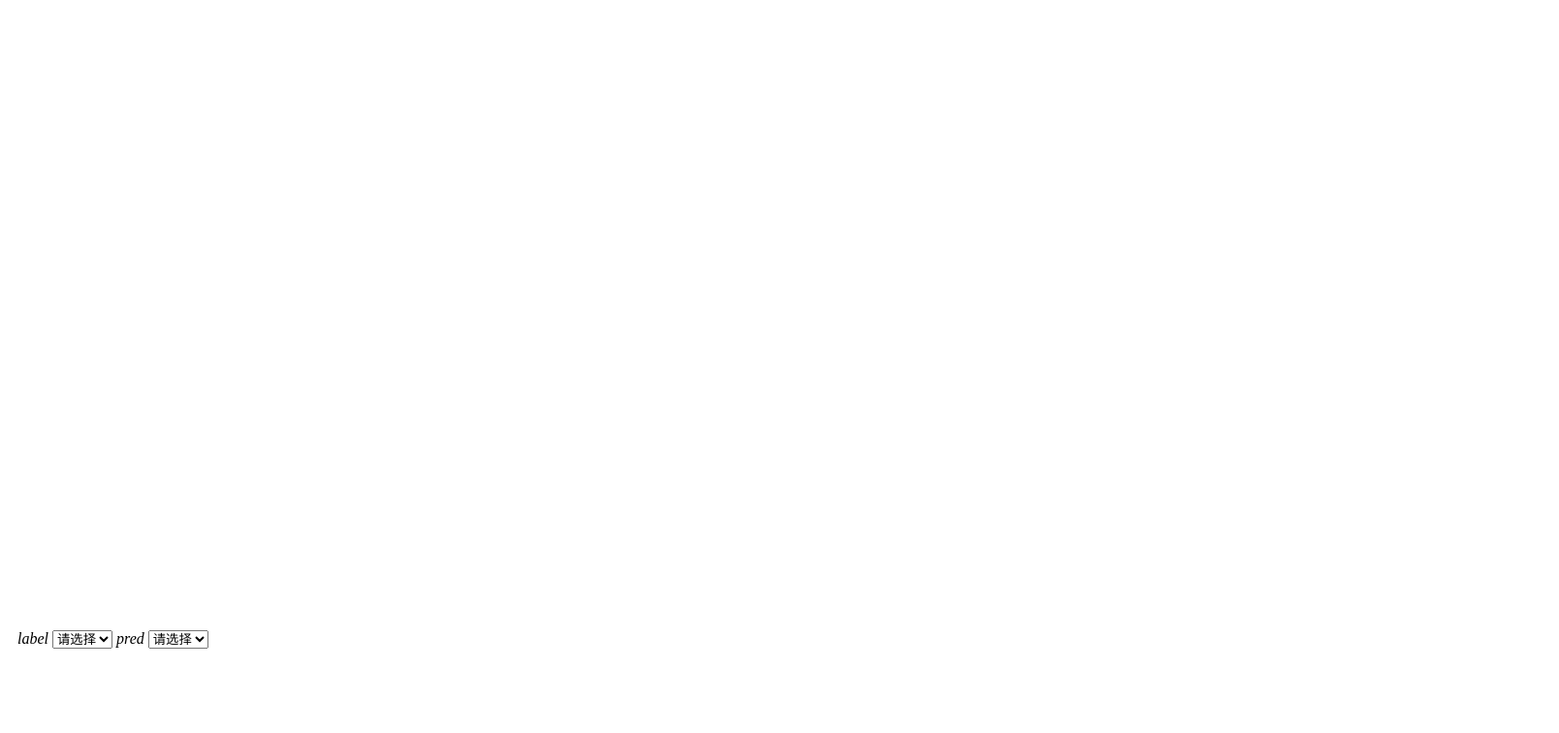
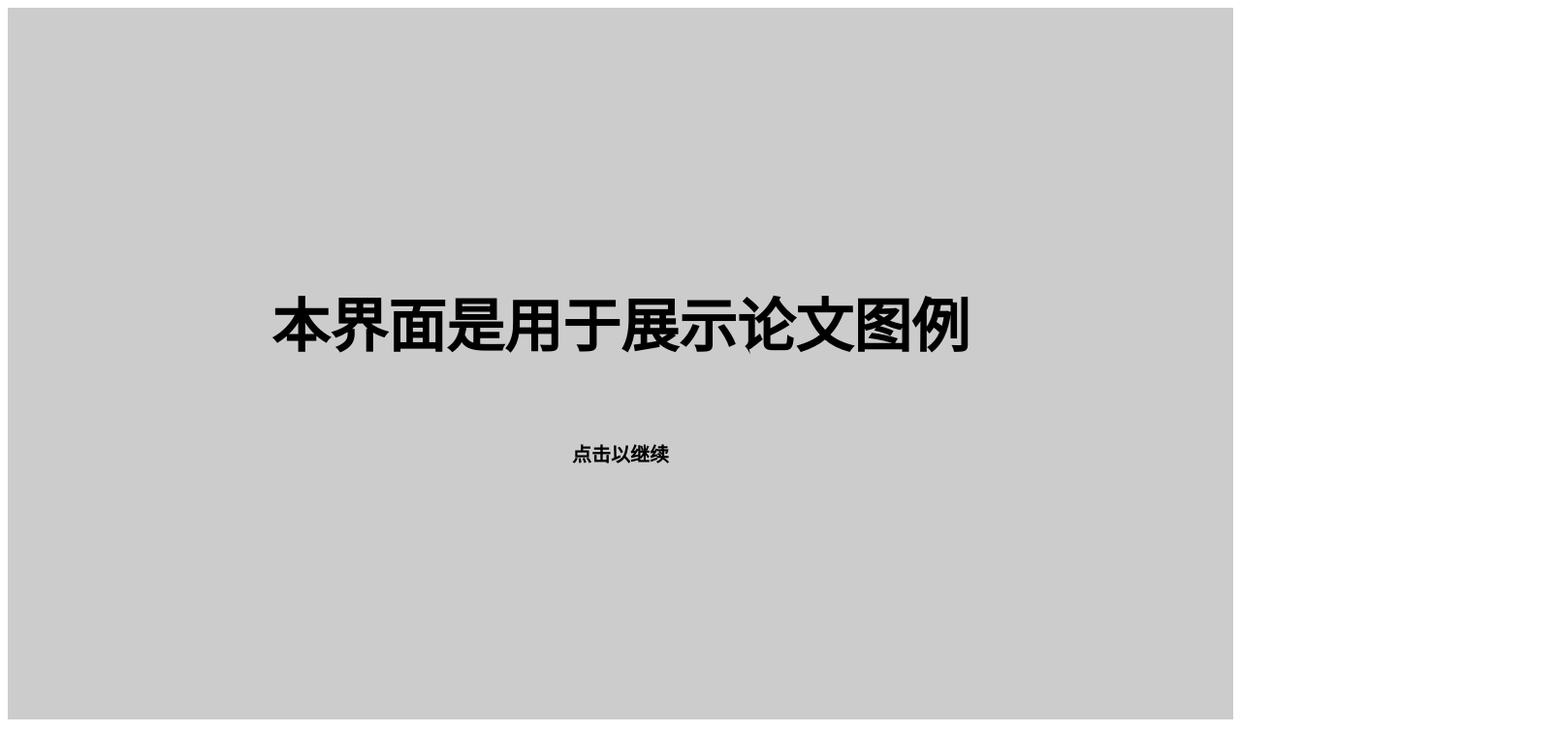
Before and after one commit to DreamDarker/img_web, a plain HTML site: page index.html in a window 1280 px wide. Shown: the top 756 px of the page at 97% size, 1608 px wide, since content can reach past the window. Drawn offline with nearby package versions, Linux system fonts and the light colour scheme.

Commit message:
已添加开始界面，已调整图片显示缩放比例

```diff
--- a/index.html
+++ b/index.html
@@ -6,15 +6,22 @@
   <link rel="stylesheet" type="text/css" href="style.css">
 </head>
 <body>
+
+<div id="headline" onclick="removeDiv()">
+  <h1>本界面是用于展示论文图例</h1>
+  <br/>
+  <h3>点击以继续</h3>
+</div>
+
 <div id="grid-container">
 
   <div id="img_div">
-    <img src="" id="img" alt="模型没有这种预测情况" hidden="true" style="">
+    <img src="" id="img" alt="模型没有预测这种情况" hidden="true" style="">
   </div>
 
   <div id="container">
 
-    <i>label</i>
+    <i>&nbsp;&nbsp;&nbsp;label</i>
     <select id="label" style="">
       <option value="none" selected disabled hidden>请选择</option>
       <option value="0">0</option>
@@ -22,7 +29,7 @@
       <option value="2">2</option>
     </select>
 
-    <i>pred</i>
+    <i>&nbsp;&nbsp;pred</i>
     <select id="pred" style="">
       <option value="none" selected disabled hidden>请选择</option>
       <option value="0">0</option>
@@ -37,34 +44,29 @@
 
   <script src="https://cdn.jsdelivr.net/npm/jquery@3.6.0/dist/jquery.min.js"></script>
   <script>
-    // 获取下选框
-    const select = document.querySelector("select");
 
-    // 监听页面缩放事件
-    window.addEventListener("resize", () => {
-        // 重新设置下选框的宽度和字体大小
-        select.style.width = window.innerWidth;
-        select.querySelectorAll("option").forEach((option) => {
-            option.style.fontSize = window.innerWidth / 100;
-            });
-    });
+
+    // 首页面元素删除
+    function removeDiv() {
+      var div = document.getElementById("headline");
+      div.remove();
+      document.getElementById("img").hidden = false;
+    }
 
     var label_val, pred_val, img_src;
     $(function() {
-      // 双下选框联动
+      // label选择
       $('#label').on('change', function() {
         label_val = $(this).val();
         img_src = "./img/" + label_val + "_" + pred_val + ".png";
         $('#img').attr('src', img_src);
-        document.getElementById("img").hidden = false;
       });
 
-      // 选择图片
+      // pred选择
       $('#pred').on('change', function() {
         pred_val = $(this).val();
         img_src = "./img/" + label_val + "_" + pred_val + ".png";
         $('#img').attr('src', img_src);
-        document.getElementById("img").hidden = false;
       });
     });
   </script>
--- a/style.css
+++ b/style.css
@@ -6,35 +6,57 @@
 
 #container {
     /* background: #249ff1; */
-    min-width: 100vmin;
+    min-width: 800px;
     max-height: 10vmin;
-    width: 100vmin;
-    height: 10vmin;
+    width: 195vmin;
+    height: 95vmin;
     margin: 10px;
     text-align: left;
     font-size: 100%;
+
   }
+
+h1 {
+    text-align: center;
+    font-size: 60px;
+}
+
+h3 {
+    text-align: center;
+    font-size: 20px;
+}
+
+#headline {
+    background-color: #ccc;
+    text-align: center;
+    padding: 30vmin 0;
+}
+
+p {
+    font-size :18px;
+}
+
+select {
+    height: 32px;
+    font-size: 18px;
+    border: 1px solid #ccc;
+}
+
+select option {
+    font-size: 18px;
+}
 
 #img_div {
     /* background-color: chocolate; */
     font-size: 40px;
-    min-height: 40vmin;
-    max-width: 200vmin;
-    max-height: 79vmin;
-    width: 200vmin;
-    height: 79vmin;
-    vertical-align: middle;
-    align-self: center;
-    align-items: center;
+    height: 80vmin;
+    max-width: 100%;
     text-align: center;
 }
 
 #img {
-    min-height: 40vmin;
-    max-width: 200vmin;
-    max-height: 79vmin;
-    width: 200vmin;
-    height: 79vmin;
+    height: auto;
+    width: auto;
+    max-width: 100%;
     text-align: center;
-    vertical-align: middle;
 }
```
